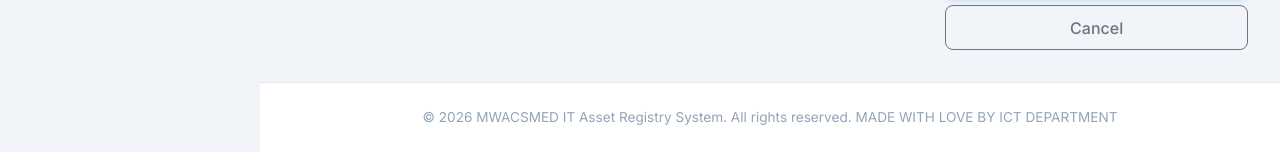
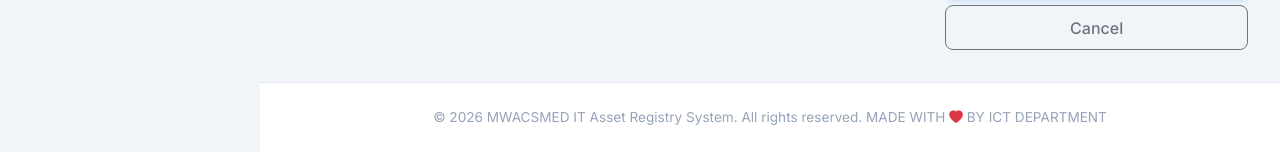
Before and after one commit to cgumborinotaya-ui/flask-inventory-system, a Flask app: page /add in a window 1280 px wide. Shown: the part 1249-1401 px from the top of the page. Run offline with Flask 3, Linux system fonts and the light colour scheme; the visitor is signed in with stand-in values (Sample User, id 1); data comes from the database, SQL or seed files in the repository.

Commit message:
Use heart icon in footer

```diff
--- a/templates/base.html
+++ b/templates/base.html
@@ -249,7 +249,7 @@
       </div>
 
       <div class="footer-copy">
-        &copy; 2026 MWACSMED IT Asset Registry System. All rights reserved. MADE WITH LOVE BY ICT DEPARTMENT
+        &copy; 2026 MWACSMED IT Asset Registry System. All rights reserved. MADE WITH <i class="bi bi-heart-fill text-danger"></i> BY ICT DEPARTMENT
       </div>
     </div>
 
```
